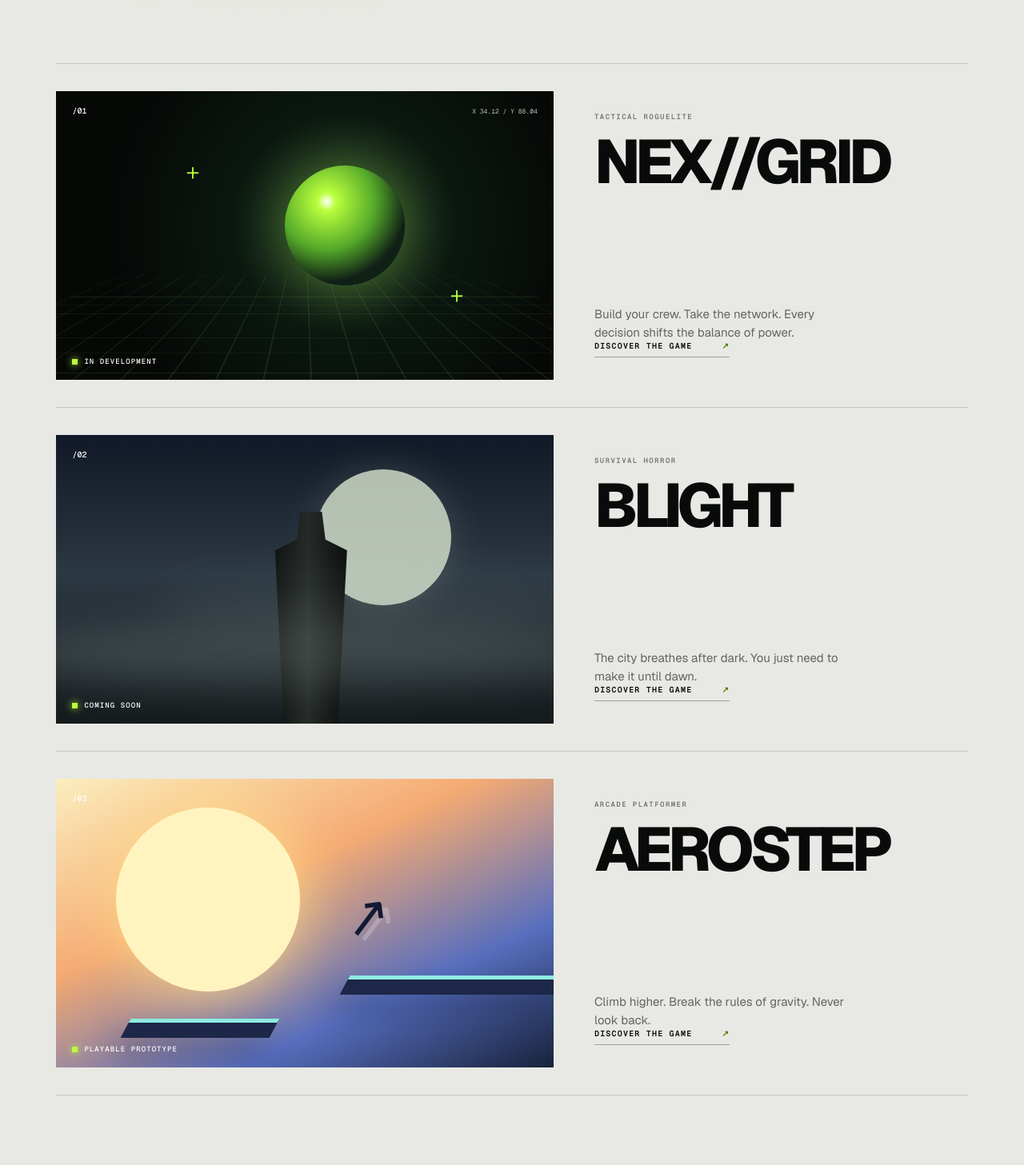
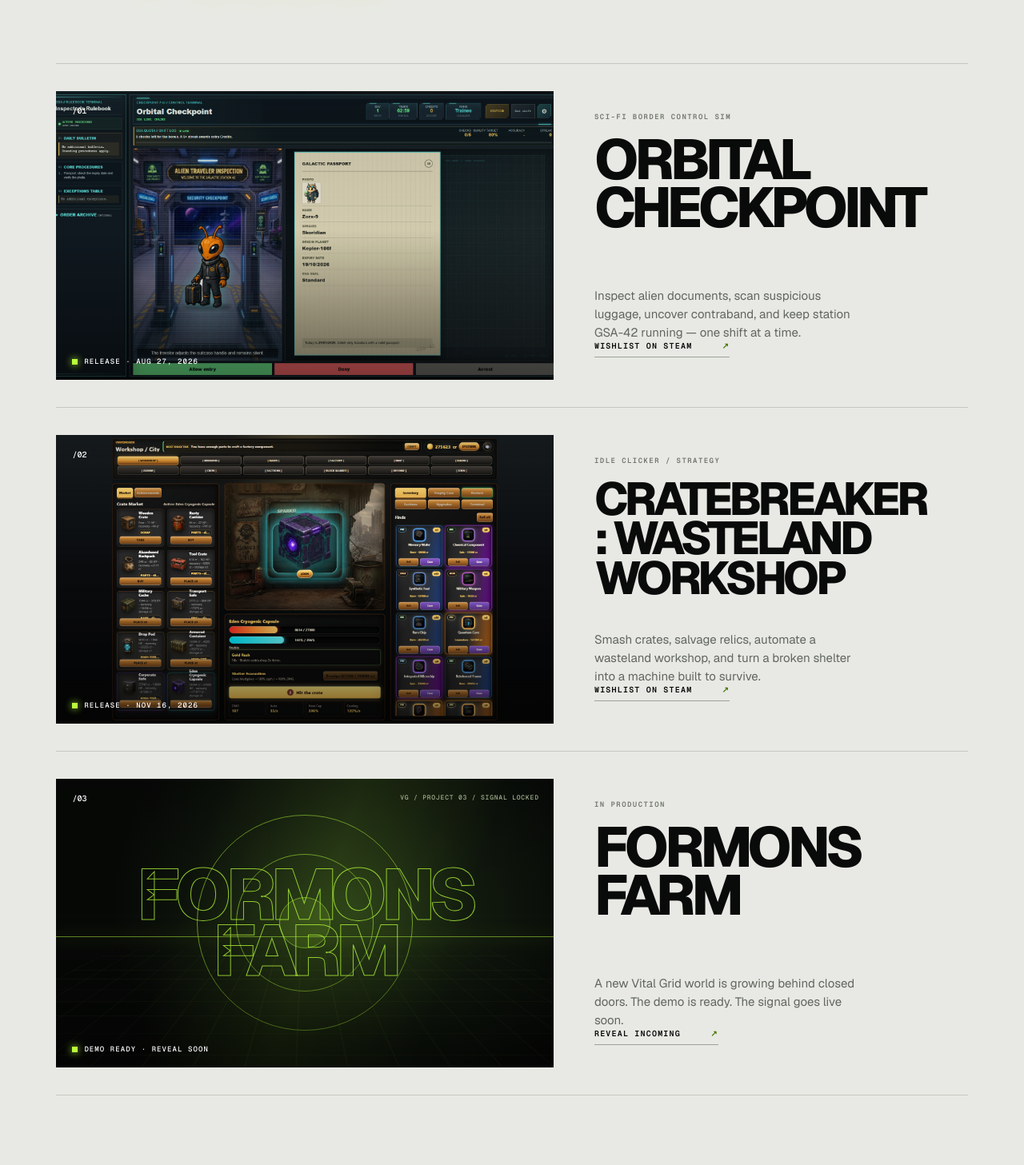
Before and after one commit to ExoPlayy/VitalGrid, a Next.js app: page / in a window 1280 px wide. Shown: the part 1373-2830 px from the top of the page at 80% size. Built offline with nearby package versions, Linux system fonts and the light colour scheme.

Commit message:
Add the real Vital Grid game lineup

```diff
--- a/app/globals.css
+++ b/app/globals.css
@@ -64,26 +64,27 @@ h1 em, h2 em { font-style: normal; color: transparent; -webkit-text-stroke: 1px
 .games-list { border-top: 1px solid #c5c7c0; }
 .game-card { display: grid; grid-template-columns: minmax(420px, 1.2fr) 1fr; gap: 0; border-bottom: 1px solid #c5c7c0; padding: 34px 0; min-height: 430px; }
 .game-image { position: relative; overflow: hidden; min-height: 360px; background: #111; }
-.game-number { position: absolute; left: 20px; top: 20px; font: 500 10px/1 var(--font-geist-mono), monospace; color: white; }
-.game-status { position: absolute; bottom: 18px; left: 20px; color: white; display: flex; align-items: center; gap: 8px; font: 500 9px/1 var(--font-geist-mono), monospace; letter-spacing: .12em; }
+.game-image > img { position: absolute; inset: 0; width: 100%; height: 100%; object-fit: cover; transition: transform .7s cubic-bezier(.2,.7,.2,1), filter .4s ease; }
+.game-card:hover .game-image > img { transform: scale(1.025); filter: saturate(1.08) contrast(1.03); }
+.game-image:after { content: ""; position: absolute; inset: 0; pointer-events: none; background: linear-gradient(180deg,rgba(0,0,0,.12),transparent 48%,rgba(0,0,0,.5)); }
+.game-number { position: absolute; z-index: 2; left: 20px; top: 20px; font: 500 10px/1 var(--font-geist-mono), monospace; color: white; }
+.game-status { position: absolute; z-index: 2; bottom: 18px; left: 20px; color: white; display: flex; align-items: center; gap: 8px; font: 500 9px/1 var(--font-geist-mono), monospace; letter-spacing: .12em; }
 .game-copy { padding: 28px 4vw; display: grid; grid-template-rows: 1fr auto auto; align-items: start; }
 .game-type { margin: 0 0 18px; font: 600 9px/1 var(--font-geist-mono), monospace; letter-spacing: .16em; color: #73776f; }
-.game-copy h3 { font-size: clamp(52px, 6vw, 94px); }
+.game-copy h3 { font-size: clamp(48px, 5.5vw, 84px); overflow-wrap: anywhere; }
+.game-cratebreaker .game-copy h3 { font-size: clamp(42px, 4.5vw, 70px); }
 .game-copy > p { width: min(330px, 100%); font-size: 15px; line-height: 1.55; color: #61665f; }
 .game-copy a { justify-self: start; padding-bottom: 8px; border-bottom: 1px solid #9da198; font: 600 10px/1 var(--font-geist-mono), monospace; letter-spacing: .12em; }
 .game-copy a span { color: #497a00; margin-left: 30px; }
-.nex-visual { position: absolute; inset: 0; background: radial-gradient(circle at 58% 46%, #284933, #0b1710 34%, #060806 72%); }
-.nex-visual:before { content: ""; position: absolute; inset: 0; background-image: linear-gradient(rgba(164,255,109,.12) 1px, transparent 1px), linear-gradient(90deg, rgba(164,255,109,.12) 1px, transparent 1px); background-size: 35px 35px; transform: perspective(400px) rotateX(60deg) scale(1.7); transform-origin: 50% 100%; }
-.nex-orb { position: absolute; width: 150px; height: 150px; left: 46%; top: 26%; border-radius: 50%; background: radial-gradient(circle at 35% 30%, white, var(--acid) 8%, #55a92a 42%, #102016 70%); box-shadow: 0 0 70px rgba(185,255,60,.35); }
-.nex-cross { position: absolute; color: var(--acid); font: 300 30px/1 var(--font-geist-mono); }.nex-cross-one{left:26%;top:24%}.nex-cross-two{right:18%;bottom:25%}.nex-coordinate{position:absolute;right:20px;top:20px;color:#b8c1b4;font:8px var(--font-geist-mono)}
-.blight-visual { position: absolute; inset: 0; background: linear-gradient(#111827 0, #2c3842 48%, #151b1d 100%); }
-.blight-moon { position: absolute; width: 170px; height: 170px; left: 52%; top: 12%; border-radius: 50%; background: #dbe7d3; box-shadow: 0 0 45px rgba(220,235,210,.2); opacity: .8; }
-.blight-tower { position: absolute; width: 90px; height: 270px; left: 44%; bottom: -5px; background: linear-gradient(90deg,#101413,#252b28 45%,#0b0e0d); clip-path: polygon(35% 0,65% 0,70% 13%,100% 18%,87% 100%,12% 100%,0 18%,30% 13%); box-shadow: -120px 100px 0 20px #121817, 150px 120px 0 35px #0d1211; }
-.blight-fog { position: absolute; left: -10%; right: -10%; height: 80px; background: rgba(192,212,200,.18); filter: blur(25px); border-radius: 50%; }.blight-fog-one{bottom:13%}.blight-fog-two{bottom:30%;left:20%;opacity:.4}
-.aero-visual { position: absolute; inset: 0; background: linear-gradient(155deg,#fbeebf 0,#f5aa73 38%,#576ebe 72%,#17223b 100%); }
-.aero-sun { position: absolute; width: 230px; height: 230px; left: 12%; top: 10%; background: #fff4bf; border-radius: 50%; box-shadow: 0 0 80px #ffdb88; }
-.aero-platform { position: absolute; height: 24px; background: #1d2748; transform: skewX(-28deg); box-shadow: inset 0 5px #8debe2, 0 24px 35px rgba(22,35,73,.35); }.aero-platform-one{width:45%;right:-3%;bottom:25%}.aero-platform-two{width:30%;left:14%;bottom:10%}
-.aero-runner { position: absolute; left: 58%; bottom: 38%; color: #111a34; font-size: 68px; transform: rotate(-8deg); text-shadow: 8px 8px rgba(255,255,255,.22); }
+.formons-visual { position: absolute; inset: 0; overflow: hidden; background: radial-gradient(circle at 60% 46%,#243716 0,#11190e 38%,#070907 72%); }
+.formons-visual:before { content: ""; position: absolute; inset: 0; opacity: .45; background-image: linear-gradient(rgba(185,255,60,.11) 1px,transparent 1px),linear-gradient(90deg,rgba(185,255,60,.11) 1px,transparent 1px); background-size: 38px 38px; transform: perspective(430px) rotateX(58deg) scale(1.7); transform-origin: 50% 100%; }
+.formons-visual:after { content: ""; position: absolute; width: 55%; height: 150%; left: 25%; top: -25%; background: linear-gradient(90deg,transparent,rgba(185,255,60,.09),transparent); transform: rotate(18deg); }
+.formons-field { position: absolute; z-index: 2; left: 50%; top: 50%; transform: translate(-50%,-50%); color: transparent; -webkit-text-stroke: 1px rgba(185,255,60,.75); font-size: clamp(54px,7vw,108px); font-weight: 800; line-height: .78; letter-spacing: -.08em; text-align: center; white-space: nowrap; }
+.formons-signal { position: absolute; width: 270px; height: 270px; left: 50%; top: 50%; transform: translate(-50%,-50%); opacity: .55; }
+.formons-signal span { position: absolute; inset: 0; border: 1px solid var(--acid); border-radius: 50%; }.formons-signal span:nth-child(2){inset:18%}.formons-signal span:nth-child(3){inset:38%;background:rgba(185,255,60,.2)}
+.formons-code { position: absolute; z-index: 2; right: 18px; top: 18px; color: #a3b28f; font: 500 8px var(--font-geist-mono); letter-spacing: .1em; }
+.formons-scanline { position: absolute; z-index: 3; left: 0; right: 0; height: 1px; top: 18%; background: var(--acid); box-shadow: 0 0 18px var(--acid); opacity: .5; animation: scan 4.5s ease-in-out infinite alternate; }
+@keyframes scan { to { top: 82%; } }
 
 .manifesto { padding: 110px 5.5vw 120px; position: relative; overflow: hidden; }
 .manifesto:before { content: ""; position: absolute; inset: 0; background: radial-gradient(circle at 70% 30%,rgba(185,255,60,.07),transparent 38%), linear-gradient(135deg,transparent 0 49.8%,rgba(185,255,60,.08) 50%,transparent 50.2%); }
@@ -116,4 +117,4 @@ footer p, footer a { font: 500 8px var(--font-geist-mono); letter-spacing: .12em
   .header-cta{font-size:0}.header-cta span{font-size:17px;margin:0}.hero{min-height:720px}.hero-grid{background-size:42px 42px}.eyebrow{font-size:8px}h1{font-size:16vw}.hero-bottom{display:block}.hero-bottom .text-link{display:inline-block;margin-top:30px}.section-heading h2,.manifesto h2,.contact h2{font-size:16vw}.game-image{min-height:300px}.game-copy{min-height:260px}.game-copy h3{font-size:14vw}.stats{grid-template-columns:1fr}.stats>div{padding:28px 0;border-right:0;border-bottom:1px solid var(--line);display:flex;align-items:center}.stats>div:last-child{padding-left:0}.stats strong{width:100px}.contact{padding:100px 5vw}.contact-link{font-size:9px}.contact-link span{margin-left:15px}footer{grid-template-columns:1fr;gap:22px;padding:45px 5vw;text-align:center}footer p,footer>div{text-align:center}
 }
 
-@media (prefers-reduced-motion: reduce) { html{scroll-behavior:auto}.signal-two,.signal-core{animation:none} }
+@media (prefers-reduced-motion: reduce) { html{scroll-behavior:auto}.signal-two,.signal-core,.formons-scanline{animation:none} }
--- a/app/page.tsx
+++ b/app/page.tsx
@@ -1,49 +1,45 @@
 const games = [
   {
     number: "01",
-    title: "NEX//GRID",
-    type: "TACTICAL ROGUELITE",
-    status: "IN DEVELOPMENT",
-    copy: "Build your crew. Take the network. Every decision shifts the balance of power.",
-    className: "game-nex",
+    title: "ORBITAL CHECKPOINT",
+    type: "SCI-FI BORDER CONTROL SIM",
+    status: "RELEASE · AUG 27, 2026",
+    copy: "Inspect alien documents, scan suspicious luggage, uncover contraband, and keep station GSA-42 running — one shift at a time.",
+    className: "game-orbital",
+    href: "https://store.steampowered.com/app/3594540/Orbital_Checkpoint/",
+    cta: "WISHLIST ON STEAM",
     visual: (
-      <div className="nex-visual" aria-hidden="true">
-        <div className="nex-orb" />
-        <div className="nex-cross nex-cross-one">+</div>
-        <div className="nex-cross nex-cross-two">+</div>
-        <div className="nex-coordinate">X 34.12 / Y 88.04</div>
-      </div>
+      <img src="/games/orbital-checkpoint.jpg" alt="Orbital Checkpoint gameplay showing an alien traveller and a galactic passport at the inspection desk" />
     ),
   },
   {
     number: "02",
-    title: "BLIGHT",
-    type: "SURVIVAL HORROR",
-    status: "COMING SOON",
-    copy: "The city breathes after dark. You just need to make it until dawn.",
-    className: "game-blight",
+    title: "CRATEBREAKER: WASTELAND WORKSHOP",
+    type: "IDLE CLICKER / STRATEGY",
+    status: "RELEASE · NOV 16, 2026",
+    copy: "Smash crates, salvage relics, automate a wasteland workshop, and turn a broken shelter into a machine built to survive.",
+    className: "game-cratebreaker",
+    href: "https://store.steampowered.com/app/4924680/Cratebreaker_Wasteland_Workshop/",
+    cta: "WISHLIST ON STEAM",
     visual: (
-      <div className="blight-visual" aria-hidden="true">
-        <div className="blight-moon" />
-        <div className="blight-tower" />
-        <div className="blight-fog blight-fog-one" />
-        <div className="blight-fog blight-fog-two" />
-      </div>
+      <img src="/games/cratebreaker.jpg" alt="Cratebreaker Wasteland Workshop gameplay showing the workshop, salvage crates, and inventory" />
     ),
   },
   {
     number: "03",
-    title: "AEROSTEP",
-    type: "ARCADE PLATFORMER",
-    status: "PLAYABLE PROTOTYPE",
-    copy: "Climb higher. Break the rules of gravity. Never look back.",
-    className: "game-aero",
+    title: "FORMONS FARM",
+    type: "IN PRODUCTION",
+    status: "DEMO READY · REVEAL SOON",
+    copy: "A new Vital Grid world is growing behind closed doors. The demo is ready. The signal goes live soon.",
+    className: "game-formons",
+    href: "#contact",
+    cta: "REVEAL INCOMING",
     visual: (
-      <div className="aero-visual" aria-hidden="true">
-        <div className="aero-sun" />
-        <div className="aero-platform aero-platform-one" />
-        <div className="aero-platform aero-platform-two" />
-        <div className="aero-runner">↗</div>
+      <div className="formons-visual" aria-hidden="true">
+        <div className="formons-scanline" />
+        <div className="formons-field">FORMONS<br />FARM</div>
+        <div className="formons-signal"><span /><span /><span /></div>
+        <div className="formons-code">VG / PROJECT 03 / SIGNAL LOCKED</div>
       </div>
     ),
   },
@@ -109,7 +105,12 @@ export default function Home() {
                   <h3>{game.title}</h3>
                 </div>
                 <p>{game.copy}</p>
-                <a href="#contact" aria-label={`Ask about ${game.title}`}>DISCOVER THE GAME <span>↗</span></a>
+                <a
+                  href={game.href}
+                  target={game.href.startsWith("http") ? "_blank" : undefined}
+                  rel={game.href.startsWith("http") ? "noreferrer" : undefined}
+                  aria-label={`${game.cta}: ${game.title}`}
+                >{game.cta} <span>↗</span></a>
               </div>
             </article>
           ))}
```
Also changed, not shown: public/games/cratebreaker.jpg (added), public/games/orbital-checkpoint.jpg (added).
